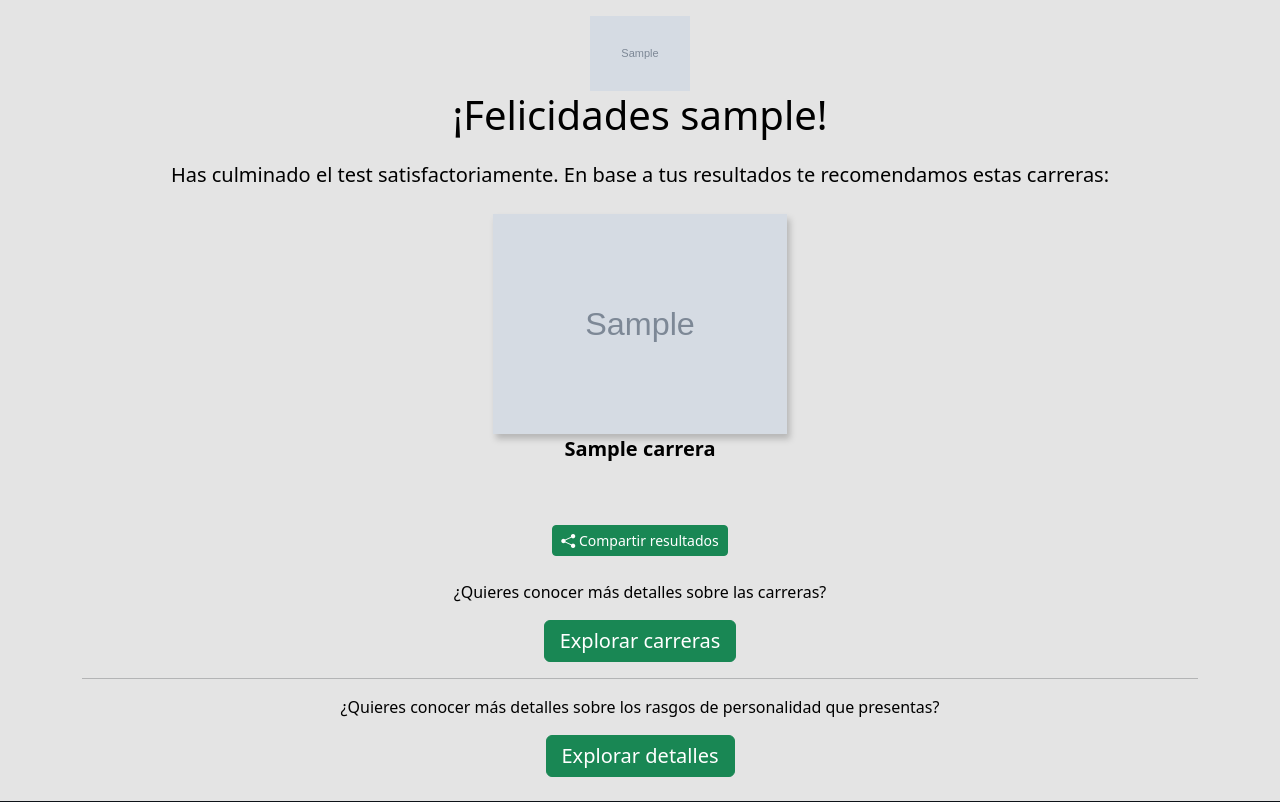
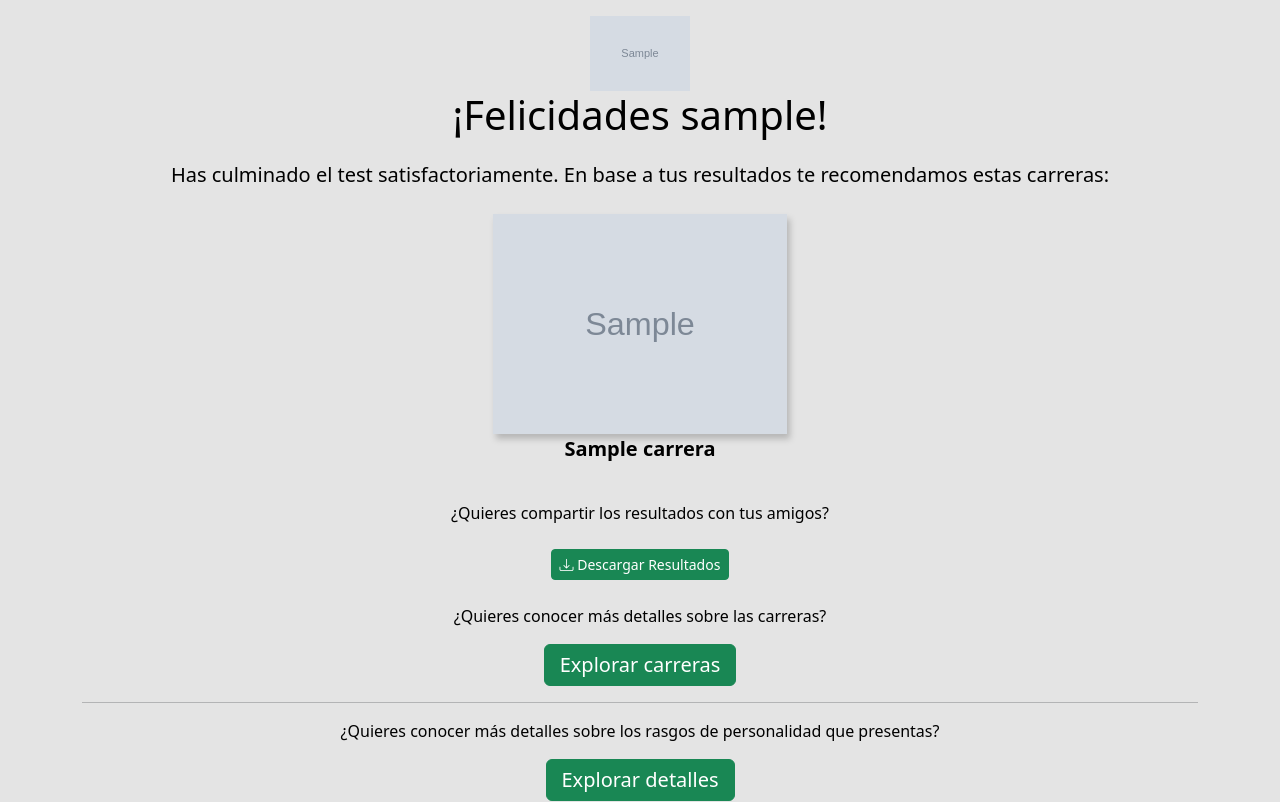
Before and after one commit to gespinolag/mi-vocacion-ideal, a Django app: template Gamificacion/templates/results.html in a window 1280 px wide. Shown: the part 78-880 px from the top of the page. Run offline with Django 4.2, Linux system fonts and the light colour scheme; the template is opened without the code that fills it: most values are stand-ins (such as "Sample title", 1, 10 or a date in 2020); grey boxes marked "Sample" are stand-in pictures.

Commit message:
Modifica btn de compartir resultados

```diff
--- a/Gamificacion/templates/results.html
+++ b/Gamificacion/templates/results.html
@@ -6,7 +6,7 @@
         <div id="results-section" style="background-color: #e4e4e4;">
             <div class="d-flex flex-column align-items-center m-3">
                 <img src="{{userAvatar}}" alt="Avatar del usuario" style="width: 100px;">
-                <h1 class="custom-title">¡Felicidades {{userName}}!</h1>
+                <h1 class="custom-title">¡Felicidades <span id="userNameSpan">{{userName}}</span>!</h1>
             </div>
             <h5 class="custom-title">Has culminado el test satisfactoriamente. En base a tus resultados te recomendamos estas carreras:</h5>
             <div class="mt-2 d-flex justify-content-center">
@@ -20,8 +20,9 @@
                 </ul>
             </div>
         </div>
+        <p class="custom-title">¿Quieres compartir los resultados con tus amigos?</p>
         <div class="text-center mt-4">
-            <button type="button" class="btn btn-success btn-sm" id="captureBtn"><i class="bi bi-share-fill"></i> Compartir resultados</button>
+            <button type="button" class="btn btn-success btn-sm" id="captureBtn"><i class="bi bi-download"></i> Descargar Resultados</button>
         </div>
         <br>
         {% if careerDetails %}
@@ -36,27 +37,20 @@
             </div>
             <br>
         {% endif %}
-        <!-- <p class="custom-title">De acuerdo a los resultados, estos son algunos detalles de los rasgos de personalidad que presentas:</p>
-        <div class="mt-4">
-
-            <br>
-            {{ html_content|safe }}
-
-
-        </div> -->
     </div>
 </section>
 <script>
     // compartir resultados
     document.getElementById('captureBtn').addEventListener('click', function() {
         var resultsSection = document.getElementById('results-section');
+        var userName = document.getElementById('userNameSpan').textContent;
 
         // Capturar la imagen de la sección
         html2canvas(resultsSection).then(function(canvas) {
             var imgData = canvas.toDataURL('image/png');
             var link = document.createElement('a');
             link.href = imgData;
-            link.download = 'resultados.png';
+            link.download = 'Resultados-' + userName + '.png';
             link.click();
         });
     });
```
